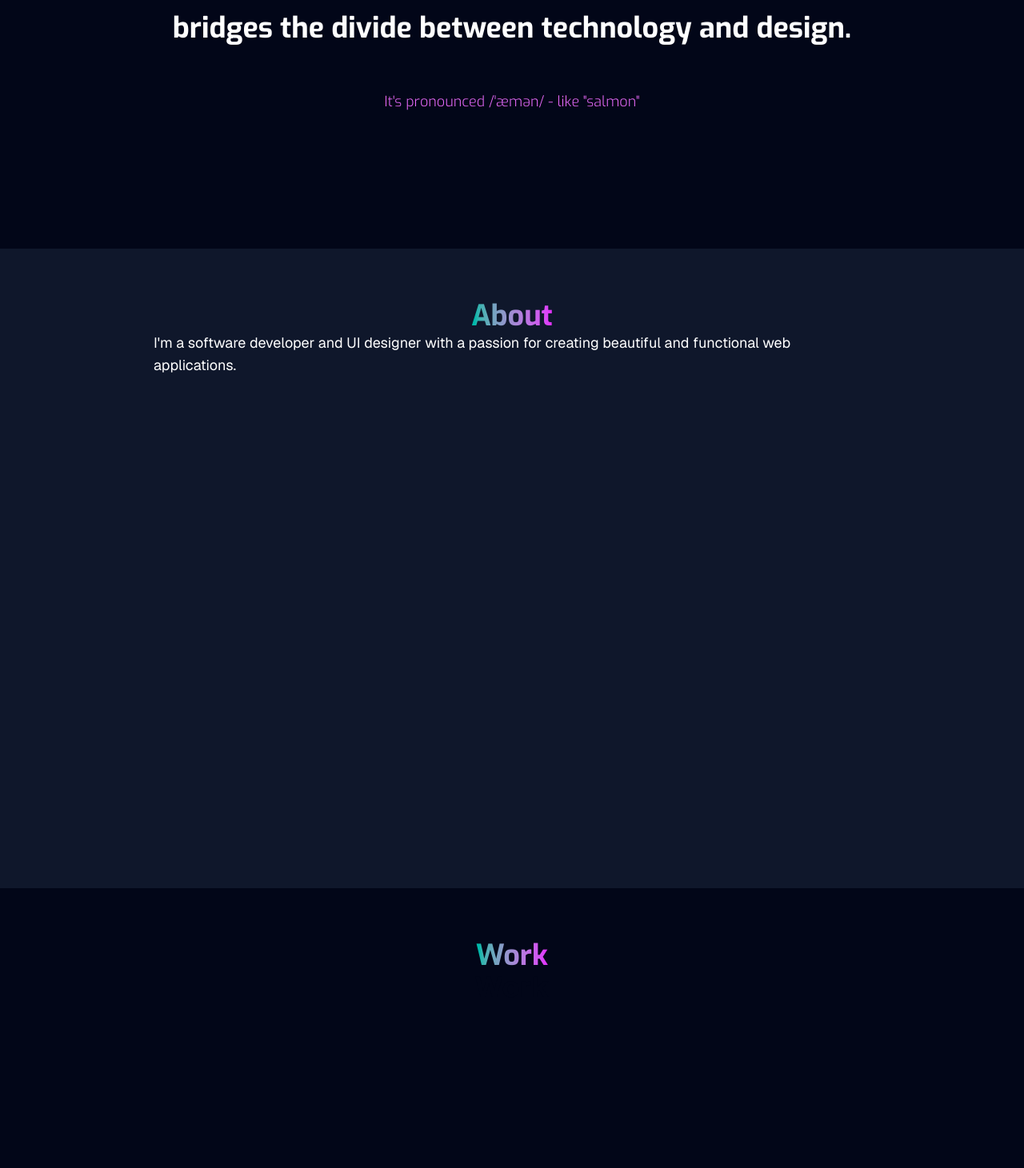
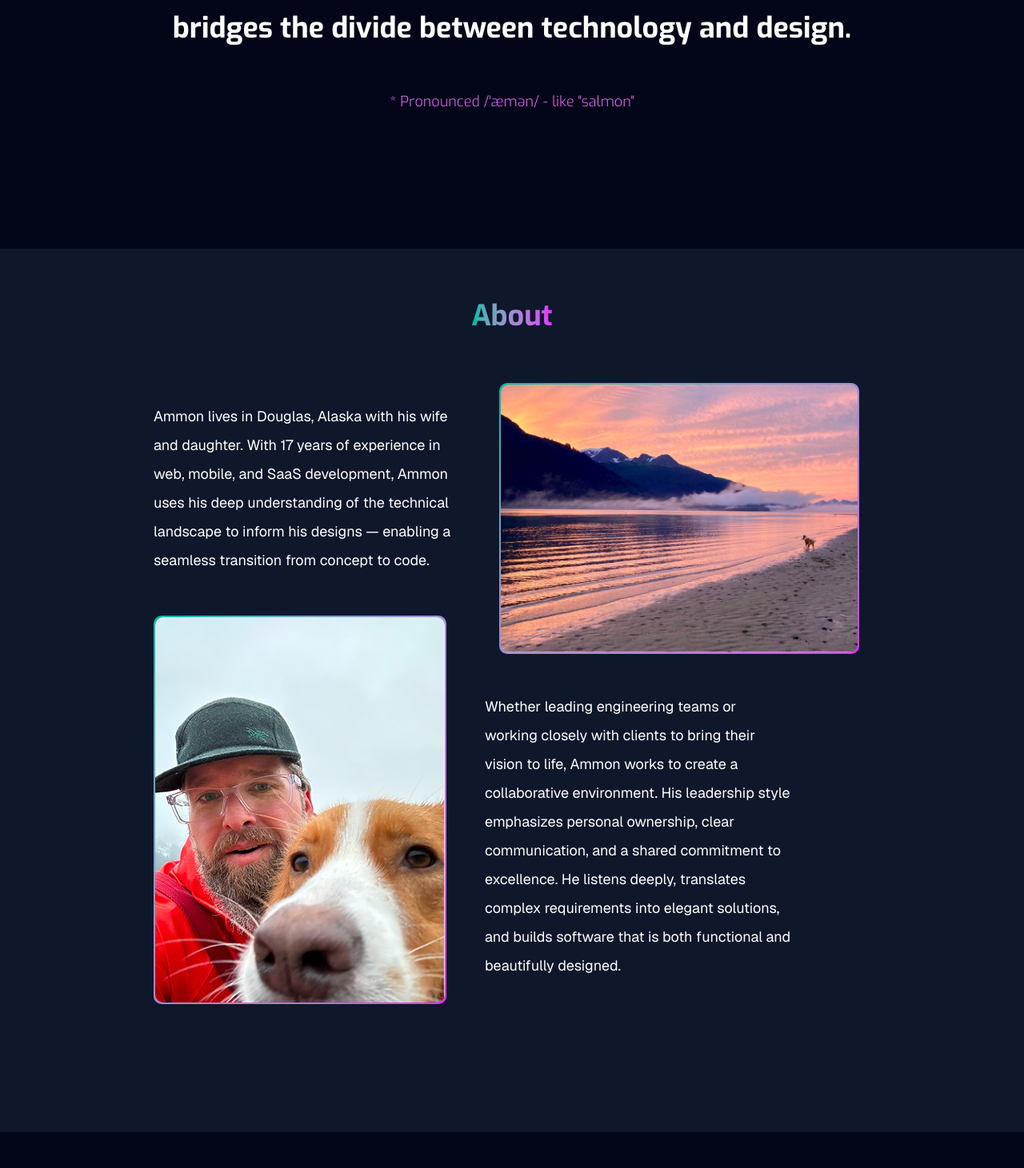
Before and after one commit to likesalmon/likesalmon-dot-net, a Next.js app: page / in a window 1280 px wide. Shown: the part 549-2010 px from the top of the page at 80% size. Built offline with nearby package versions, Linux system fonts and the light colour scheme.

Commit message:
feat: about section

```diff
--- a/src/app/page.tsx
+++ b/src/app/page.tsx
@@ -1,4 +1,3 @@
-"use client";
 import TopBar from "@/components/TopBar";
 import Hero from "@/components/Hero";
 import About from "@/components/About";
--- a/src/components/About.tsx
+++ b/src/components/About.tsx
@@ -1,12 +1,43 @@
 import Section from "./Section";
+import Image from "next/image";
+import GradientBorder from "./GradientBorder";
 
 export default function About() {
   return (
-    <Section title="About" className="text-white" light id="about">
-      <p className="text-lg">
-        I&apos;m a software developer and UI designer with a passion for creating beautiful and
-        functional web applications.
-      </p>
+    <Section title="About" className="text-white pb-16" light id="about">
+      <div className="flex flex-wrap gap-12">
+        <p className="text-lg max-w-sm leading-loose relative top-6">
+          Ammon lives in Douglas, Alaska with his wife and daughter. With 17 years of experience in
+          web, mobile, and SaaS development, Ammon uses his deep understanding of the technical
+          landscape to inform his designs — enabling a seamless transition from concept to code.
+        </p>
+
+        <GradientBorder>
+          <Image
+            src="/sunset-cider.jpg"
+            alt="Beautiful sunset over Sandy Beach"
+            width={446}
+            height={350}
+            className="rounded-lg"
+          />
+        </GradientBorder>
+        <GradientBorder className="relative bottom-24">
+          <Image
+            src="/headshot.jpg"
+            alt="Ammon Morris and dog, Cider"
+            width={362}
+            height={482}
+            className="rounded-lg"
+          />
+        </GradientBorder>
+        <p className="text-lg max-w-sm leading-loose">
+          Whether leading engineering teams or working closely with clients to bring their vision to
+          life, Ammon works to create a collaborative environment. His leadership style emphasizes
+          personal ownership, clear communication, and a shared commitment to excellence. He listens
+          deeply, translates complex requirements into elegant solutions, and builds software that
+          is both functional and beautifully designed.
+        </p>
+      </div>
     </Section>
   );
 }
--- /dev/null
+++ b/src/components/GradientBorder.tsx
@@ -0,0 +1,19 @@
+import { cn } from "@/lib/utils";
+
+interface Props {
+  children: React.ReactNode;
+  className?: string;
+}
+
+export default function GradientBorder({ children, className }: Props) {
+  return (
+    <div
+      className={cn(
+        "rounded-lg bg-gradient-to-br from-teal-500 to-fuchsia-500 p-0.5 grow-0 flex relative",
+        className,
+      )}
+    >
+      {children}
+    </div>
+  );
+}
--- a/src/components/Hero.tsx
+++ b/src/components/Hero.tsx
@@ -8,12 +8,12 @@ export default function Hero() {
       <div className="font-exo text-4xl font-bold text-center leading-relaxed text-white">
         Developer & UI Designer{" "}
         <span className="bg-gradient-to-r from-teal-500 to-fuchsia-500 bg-clip-text text-transparent inline-block">
-          Ammon Morris
+          Ammon* Morris
         </span>
         <br /> bridges the divide between technology and design.
       </div>
       <div className="font-exo text-4xl font-bold text-center font-light text-lg text-fuchsia-400">
-        It&apos;s pronounced /ˈæmən/ - like &quot;salmon&quot;
+        * Pronounced /ˈæmən/ - like &quot;salmon&quot;
       </div>
     </Section>
   );
--- a/src/components/Section.tsx
+++ b/src/components/Section.tsx
@@ -13,9 +13,9 @@ export default function Section(props: Props) {
   return (
     <div
       id={props.id}
-      className={cn("flex justify-center h-screen", props.light && "bg-slate-900")}
+      className={cn("flex justify-center min-h-screen", props.light && "bg-slate-900")}
     >
-      <div className={`flex flex-col min-h-screen max-w-4xl py-16 ${props.className}`}>
+      <div className={`flex flex-col min-h-screen max-w-4xl ${props.className}`}>
         {props.title && <SectionTitle title={props.title} />}
         {props.children}
       </div>
--- a/src/components/SectionTitle.tsx
+++ b/src/components/SectionTitle.tsx
@@ -4,7 +4,7 @@ interface Props {
 
 export default function SectionTitle(props: Props) {
   return (
-    <div className="flex justify-center">
+    <div className="flex justify-center py-16">
       <h2 className="text-4xl font-bold font-exo bg-gradient-to-r from-teal-500 to-fuchsia-500 bg-clip-text text-transparent inline-block">
         {props.title}
       </h2>
--- a/src/components/UpFAB.tsx
+++ b/src/components/UpFAB.tsx
@@ -1,3 +1,4 @@
+"use client";
 import { ArrowUp } from "lucide-react";
 import { Button } from "./ui/button";
 import { useScrollPosition } from "@/hooks/useScrollPosition";
```
Also changed, not shown: public/headshot.jpg (added), public/sunset-cider.jpg (added).
